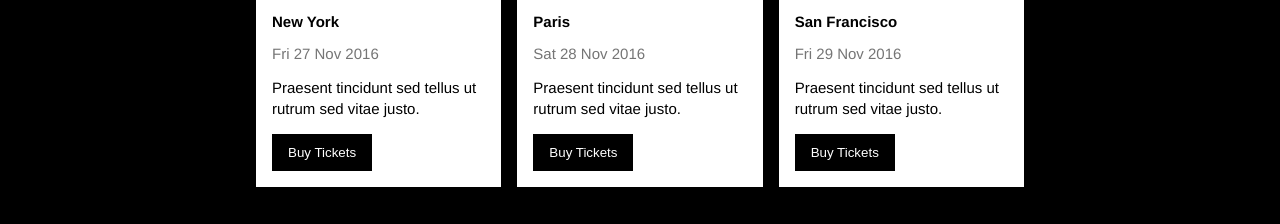
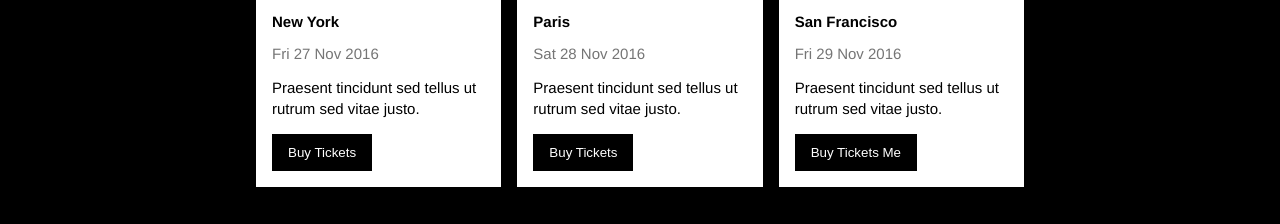
Before and after one commit to NguyenThanhLuu/Web-the-band, a plain HTML site: page index.html in a window 1280 px wide. Shown: the part 1870-2094 px from the top of the page. Drawn offline with Linux system fonts and the light colour scheme.

Commit message:
3th commit by Luu Nguyen

```diff
--- a/index.html
+++ b/index.html
@@ -132,7 +132,7 @@
                                 <h3 class="place-heading">San Francisco</h3>
                                 <p class="place-time">Fri 29 Nov 2016</p>
                                 <p class="place-desc">Praesent tincidunt sed tellus ut rutrum sed vitae justo.</p>
-                                <button class="btn s-full-width js-buy-ticket">Buy Tickets</button>
+                                <button class="btn s-full-width js-buy-ticket">Buy Tickets Me</button>
                             </div>
 
                         </div>
```
